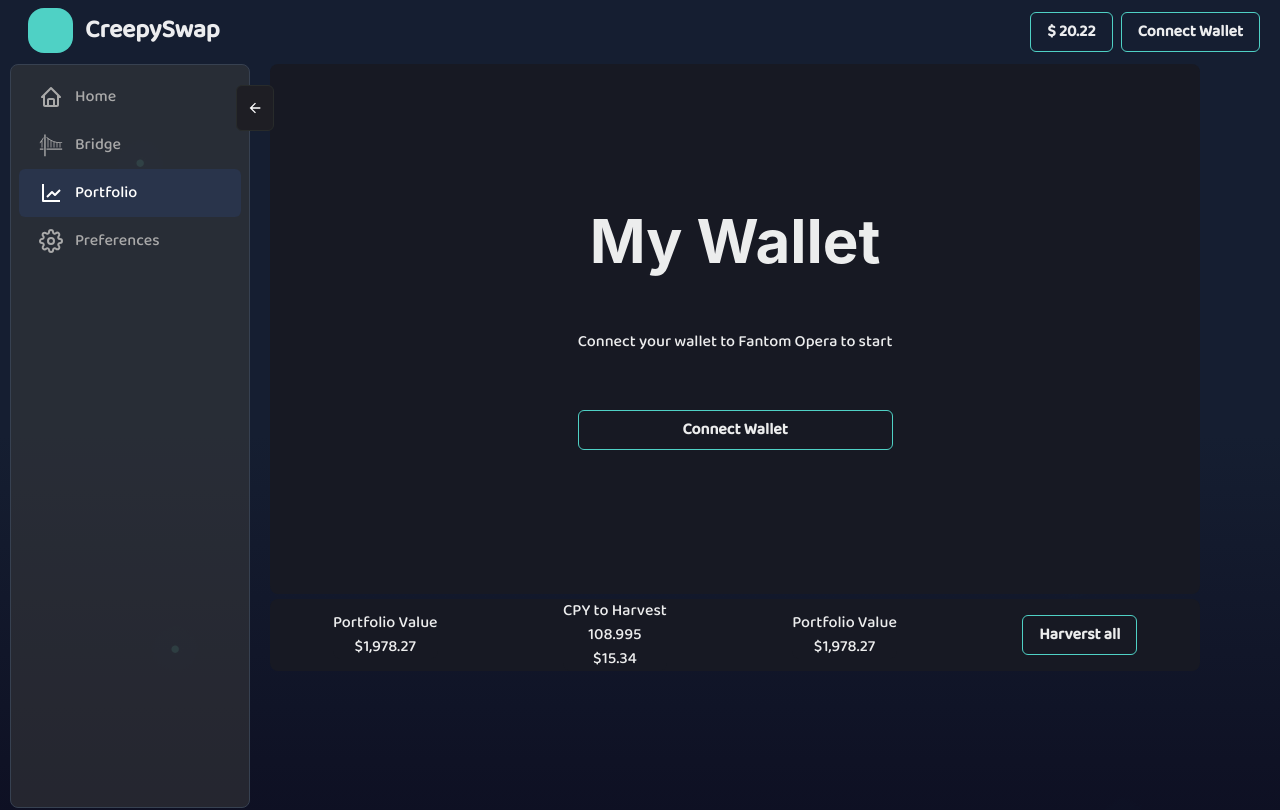
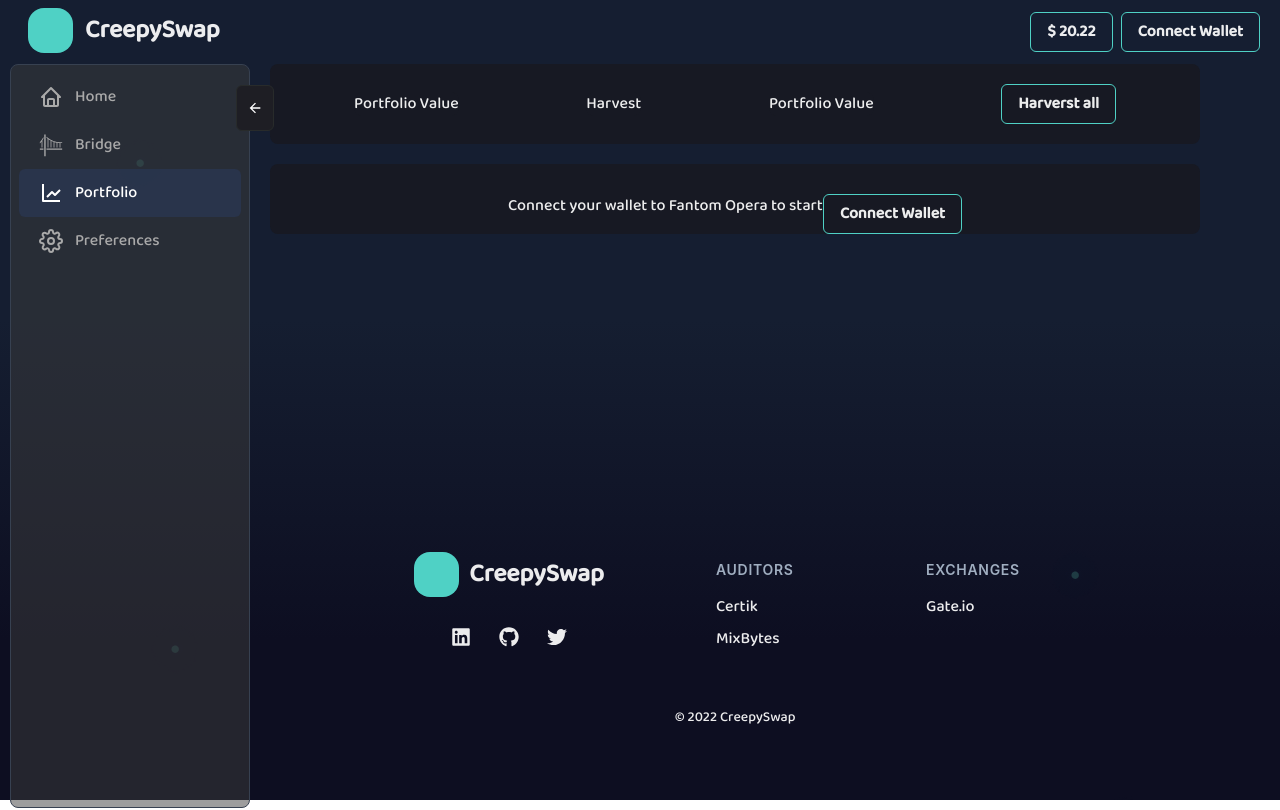
Before and after one commit to thomasbeckford/creepyswap, a Next.js app: page /portfolio in a window 1280 px wide. Shown: the top 810 px of the page. Built offline with nearby package versions, Linux system fonts and the light colour scheme; what @walletconnect/web3-provider would draw is missing.

Commit message:
feat: change portfolio

```diff
--- a/src/pages/portfolio/index.tsx
+++ b/src/pages/portfolio/index.tsx
@@ -16,7 +16,6 @@
 import { useAppSelector } from "@/redux/hooks";
 import React from "react";
 import { selectAddress, selectIsLoggedIn } from "@/redux/user/selectors";
-import { Hero } from "@/components/Hero";
 import Card from "@/components/Card";
 import { useClipboard } from "@chakra-ui/react";
 import { MdContentCopy } from "react-icons/md";
@@ -39,12 +38,32 @@
     onClose();
   };
 
-  const heading = <Text fontWeight={"bold"}>My Wallet</Text>;
-
   return (
     <Main meta={<Meta title="Porfolio" description="" />}>
+      <Card mb="20px" p="20px">
+        <Flex
+          justifyContent={"space-around"}
+          textAlign="center"
+          alignItems={"center"}
+        >
+          <Card>
+            <Text>Portfolio Value</Text>
+            {/* <Text>$1,978.27</Text> */}
+          </Card>
+          <Card>
+            <Text>Harvest</Text>
+          </Card>
+          <Card>
+            <Text>Portfolio Value</Text>
+            {/* <Text>$1,978.27</Text> */}
+          </Card>
+          <Card>
+            <Button variant="outline">Harverst all</Button>
+          </Card>
+        </Flex>
+      </Card>
       <Card>
-        <Hero heading={heading}>
+        <Flex justifyContent={"center"} pt="30px">
           {!isLoggedIn ? (
             <>
               <Text>Connect your wallet to Fantom Opera to start </Text>
@@ -95,31 +114,6 @@
               )}
             </Box>
           )}
-        </Hero>
-      </Card>
-
-      <Card mt="5px">
-        <Flex
-          justifyContent={"space-around"}
-          textAlign="center"
-          alignItems={"center"}
-        >
-          <Card>
-            <Text>Portfolio Value</Text>
-            <Text>$1,978.27</Text>
-          </Card>
-          <Card>
-            <Text>CPY to Harvest</Text>
-            <Text>108.995</Text>
-            <Text>$15.34</Text>
-          </Card>
-          <Card>
-            <Text>Portfolio Value</Text>
-            <Text>$1,978.27</Text>
-          </Card>
-          <Card>
-            <Button variant="outline">Harverst all</Button>
-          </Card>
         </Flex>
       </Card>
 
```
